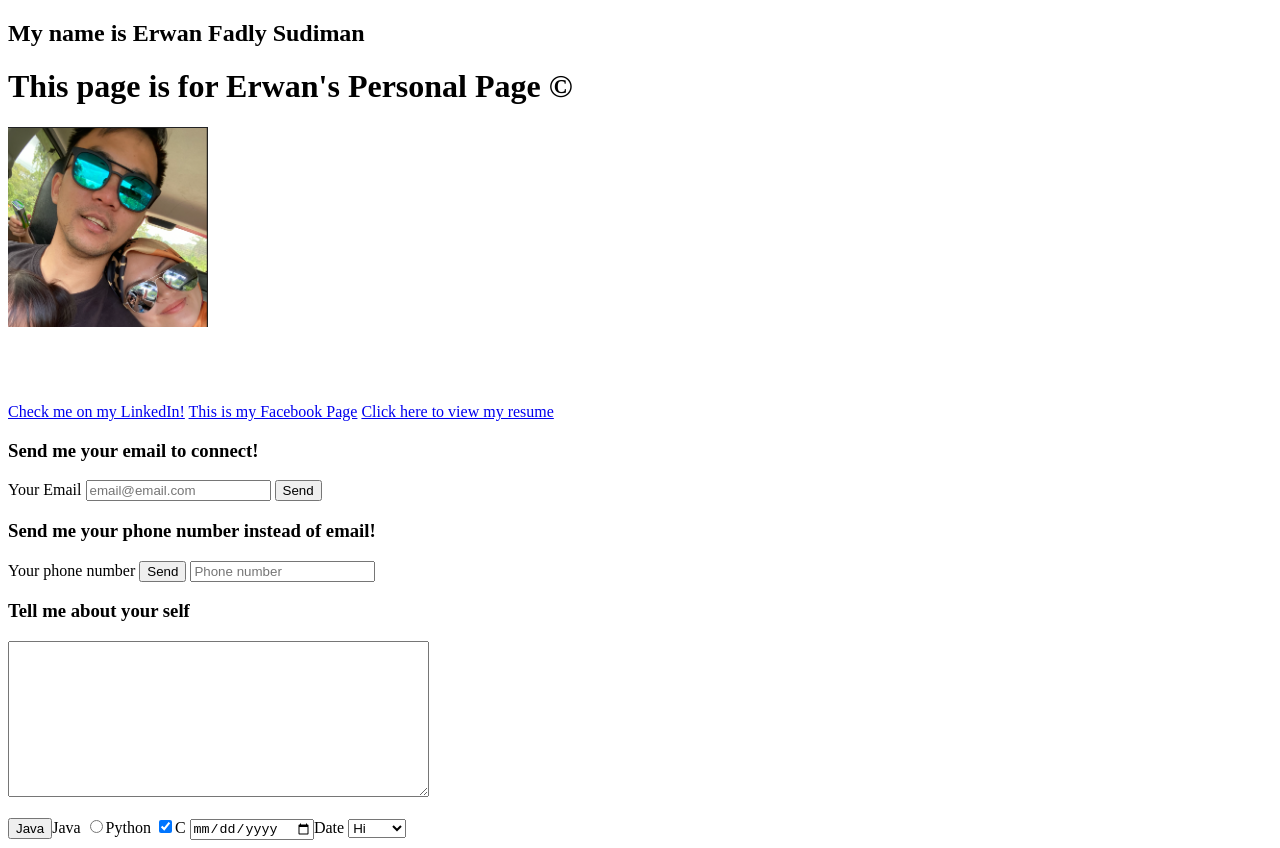
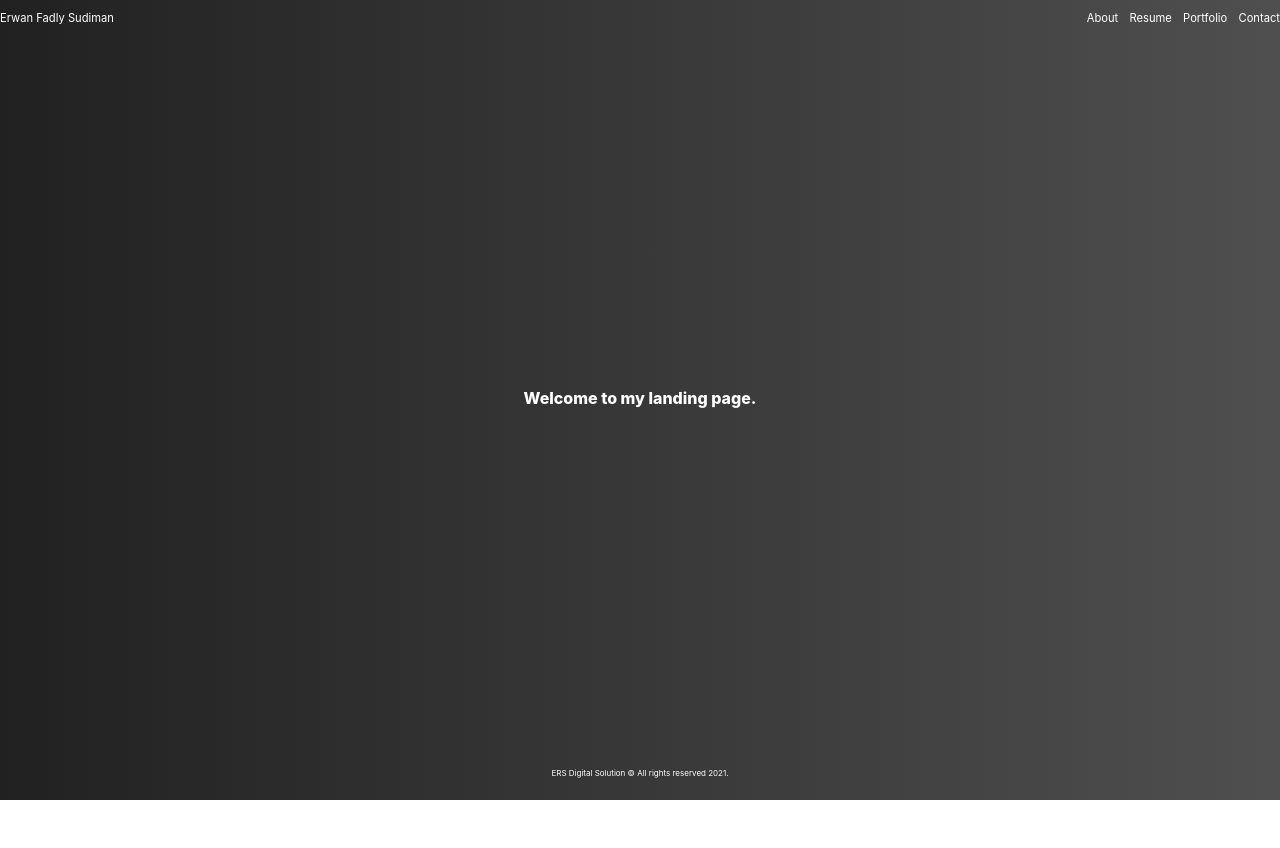
Before and after one commit to erwanfadlys/landingPage, a plain HTML site: page index.html in a window 1280 px wide. After the commit the page ends 800 px from the top, so only its background shows below. Drawn offline with Linux system fonts and the light colour scheme.

```diff
--- a/index.html
+++ b/index.html
@@ -4,61 +4,42 @@
     <meta charset="UTF-8">
     <meta http-equiv="X-UA-Compatible" content="IE=edge">
     <meta name="viewport" content="width=device-width, initial-scale=1.0">
-<!--this is where title will go-->
     <title>Erwan Fadly Sudiman</title>
+    <link rel="stylesheet" href="style.css">
 </head>
-<!--This is where content will go-->
-<body>
-
-    <h2>My name is Erwan Fadly Sudiman</h2>
-    <h1>This page is for Erwan's Personal Page &copy;
-    </h1>
-    <a href="https://www.facebook.com/erwanfadly.sudiman" target="_blank"> <img src="./Images/erwan1.png" height="200" width="200" alt="Image of Erwan and family"></a>
-    <br><br><br><br><br>
-    <!-- Link for linkedin -->
-    <a href="https://www.linkedin.com/in/erwan-fadly-sudiman-5a4a4661/" target="_blank"> Check me on my LinkedIn!</a>
-
-    <!-- Link for facebook -->
-    <a href="https://www.facebook.com/erwanfadly.sudiman" target="_blank"> This is my Facebook Page</a>
-
-    <a href="./resume.html" target="_blank">Click here to view my resume</a>
-
-    <form action="https://formspree.io/f/{wan88cvx@gmail.com}" method="post">
-        <h3>Send me your email to connect!</h3>
-
-        <label for="email" class="email">Your Email</label>
-
-        <input name="Email" id="email" type="email" placeholder="email@email.com" class="email"required>
-
-        <button type="submit">Send</button>
-
-        <h3>Send me your phone number instead of email!</h3>
-
-        <label for="phone" placeholder = "Phone number" class="phone">Your phone number</label>
-
-        <button type="submit" placeholder = "Phone number" class="" >Send</button>
-        <input type="phone" name="phone" id="phone" placeholder="Phone number" class = phone>
-
-        <h3>Tell me about your self</h3>
-        <p><textarea name="" id="" cols="50" rows="10"></textarea>
-            </form></p>
 
 
-        <input type="submit" label="phone" id="phone" value="Java">Java
+<body>
+    <div class="navbar">
 
-        <input type="radio" label="phone" id="phone" value="Python">Python
+        <div class="logo">
+            <p>Erwan Fadly Sudiman</p>
+        </div>
 
-        <input type="checkbox" checked label="phone" id="phone" value="C">C
+        <div class="leftBar">
+            <p class="about">About</p>
+            <p class="resume">Resume</p>
+            <p class="portfolio">Portfolio</p>
+            <p class="contact">Contact</p>
+        </div>
 
-        <input type="date" checked label="phone" id="phone" value="C">Date
-
-        <select name="Dropdown" id="drop">
-            <option value="Hi">Hi</option>
-            <option value="My">My</option>
-            <option value="Name">Name</option>
-            <option value="Is">Is</option>
-        </select>
+    </div>
+    <div class="content">
+        <p>Welcome to my landing page.</p>
+    </div>
 
 
+
+    <div class="footer">
+        <p>ERS Digital Solution &copy; All rights reserved 2021.</p>
+    </div>
+
+
+
+
+
+
+    </div>
+</div>
 </body>
 </html>
--- /dev/null
+++ b/style.css
@@ -0,0 +1,45 @@
+body{
+    color: #fff;
+    background: linear-gradient(90deg, #212121, rgba(79,79,79,1));
+    display: flex;
+    flex: 0.2;
+    min-height: 100vh;
+    margin: 0;
+    font-family: -apple-system, BlinkMacSystemFont, 'Segoe UI', Roboto, Oxygen, Ubuntu, Cantarell, 'Open Sans', 'Helvetica Neue', sans-serif;
+    justify-content: space-evenly;
+    flex-direction: column;
+}
+
+.navbar{
+    display: flex;
+    justify-content: space-between;
+    font-size: 0.7em;
+
+}
+
+
+
+.header {
+    display: flex;
+}
+
+.leftBar{
+    display: flex;
+    gap: 1em;
+}
+
+.content{
+    display: flex;
+    flex: 9.6;
+    align-items: center;
+    align-content: center;
+    justify-content: center;
+    font-weight: 800;
+}
+
+.footer{
+    display: flex;
+    flex: 0.2;
+    align-self: center;
+    font-size: 0.5em;
+}
```
Also changed, not shown: Resources/Images/IMG_7230.jpeg (added), Resources/Images/erwan1.png (renamed from Images/erwan1.png), 3 other files.
